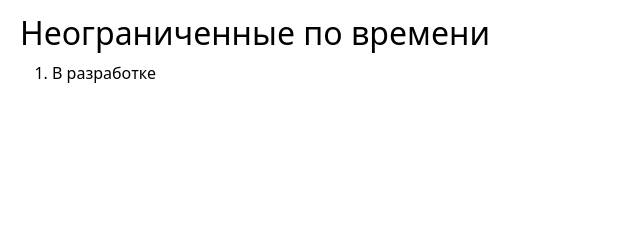
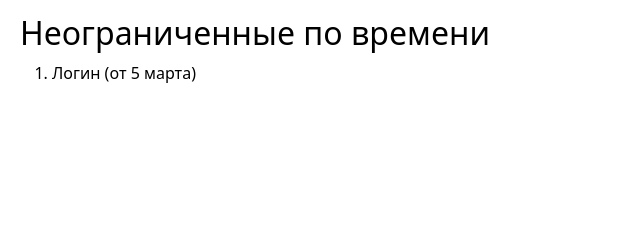
Before and after one commit to 77wiz77/Portfolio_ITMO, a plain HTML site: page index.html in a window 1280 px wide. Shown: the part 152-390 px from the top of the page, 0-640 px from the left. Drawn offline with nearby package versions, Linux system fonts and the light colour scheme.

Commit message:
Update index.html

```diff
--- a/index.html
+++ b/index.html
@@ -28,7 +28,7 @@
     <section>
       <h2>Неограниченные по времени</h2>
       <ol>
-        <li><a href="#">В разработке</a></li>
+        <li><a href="./2 function/login">Логин (от 5 марта)</a></li>
       </ol>
     </section>
   </main>
```
